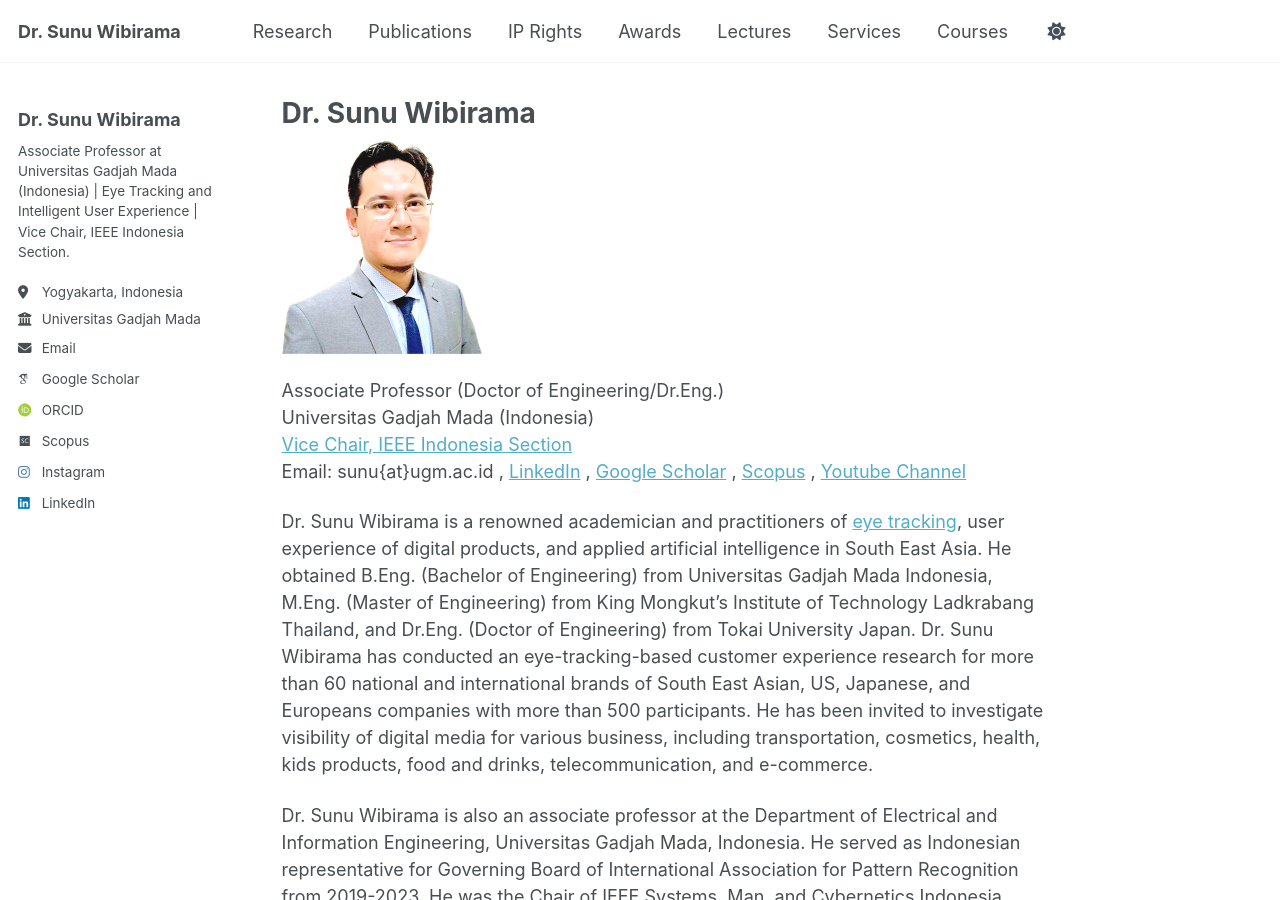
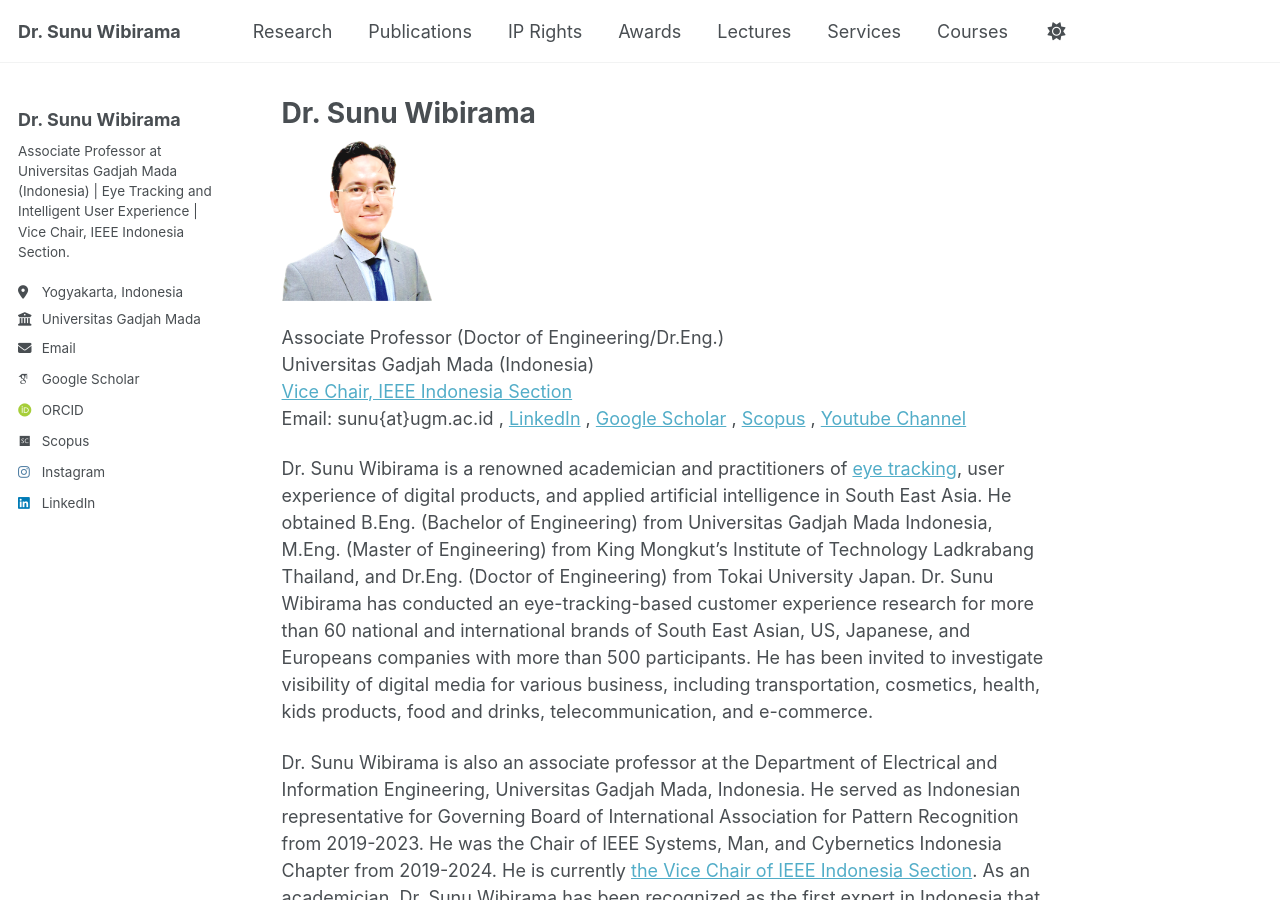
Before and after one commit to wibirama/wibirama.github.io, a Jekyll site: the page built from _pages/about.md, in a window 1280 px wide and 900 px high. Built offline with Jekyll 4.4.1, drawn with Linux system fonts in a browser that asks for light colours; some web fonts are replaced; a script that is not in the unit is left out.

Commit message:
Update about.md

```diff
--- a/_pages/about.md
+++ b/_pages/about.md
@@ -7,7 +7,7 @@ redirect_from:
   - /about.html
 ---
 
-<img src="/images/Sunu_2020_NaturalLook_transparent_Web.png" width="200">
+<img src="/images/Sunu_2020_NaturalLook_transparent_Web.png" width="150">
 
 Associate Professor (Doctor of Engineering/Dr.Eng.) <br>
 Universitas Gadjah Mada (Indonesia) <br>
```
